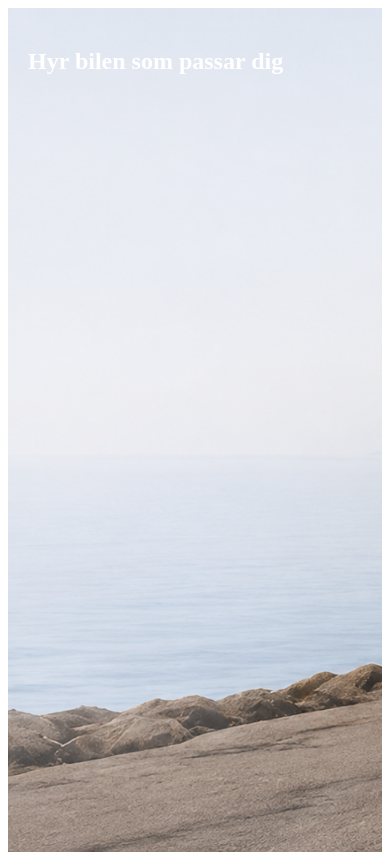
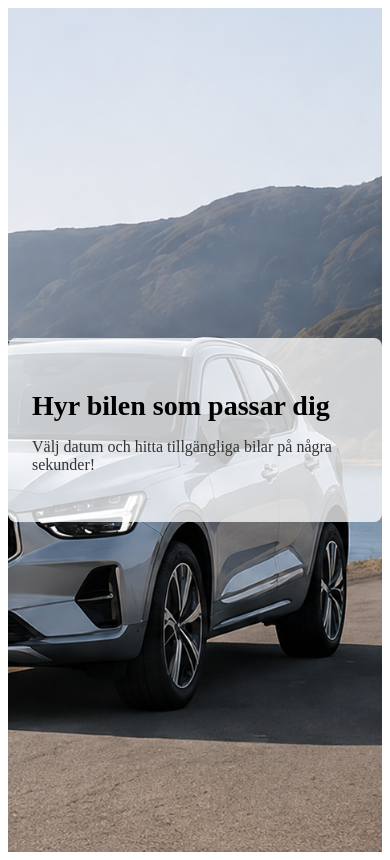
Before and after one commit to MattiasWaern/Grupp-3-TypeScript-Examinerande-gruppuppgift, a React (Vite) app: page / in a window 390 px wide. Built offline with nearby package versions, Linux system fonts and the light colour scheme.

Commit message:
Gjort  klart startsidans layout med bakgrundsbild och responsiv text

```diff
--- a/src/pages/Home.tsx
+++ b/src/pages/Home.tsx
@@ -1,21 +1,16 @@
+import "../style/Home.css";
+
 export default function Home() {
   return (
-    <section
-      style={{
-        backgroundImage: "url('/Background.png')",
-        backgroundSize: "cover",
-        minHeight: "100vh",
-      }}
-    >
-      <header
-        style={{
-          display: "flex",
-          justifyContent: "space-between",
-          padding: "20px",
-        }}
-      >
-        <h1 style={{ color: "white" }}>Hyr bilen som passar dig</h1>
-      </header>
+
+    <section className="hero">
+
+      <article className="hero-left">
+        <h1>Hyr bilen som passar dig</h1>
+        <p>Välj datum och hitta tillgängliga bilar på några sekunder!</p>
+
+
+      </article>
     </section>
   );
 }
--- /dev/null
+++ b/src/style/Home.css
@@ -0,0 +1,42 @@
+.hero {
+  display: flex;
+  min-height: 100vh;
+  align-items: center;
+  background-image: url("/Background.png");
+  background-size: cover;
+  background-position: right center;
+  background-repeat: no-repeat;
+}
+.hero-left {
+  max-width: 500px;
+  padding: 40px 60px;
+}
+
+.hero-left h1 {
+  font-size: 40px;
+  margin-bottom: 16px;
+}
+
+.hero-left p {
+  font-size: 18px;
+  color: #333333;
+  margin-bottom: 24px;
+}
+
+@media (max-width: 768px) {
+  .hero-left {
+    max-width: 100%;
+    padding: 24px;
+
+    background-color: rgba(255, 255, 255, 0.75);
+    border-radius: 8px;
+  }
+
+  .hero-left h1 {
+    font-size: 28px;
+  }
+
+  .hero-left p {
+    font-size: 16px;
+  }
+}
```
